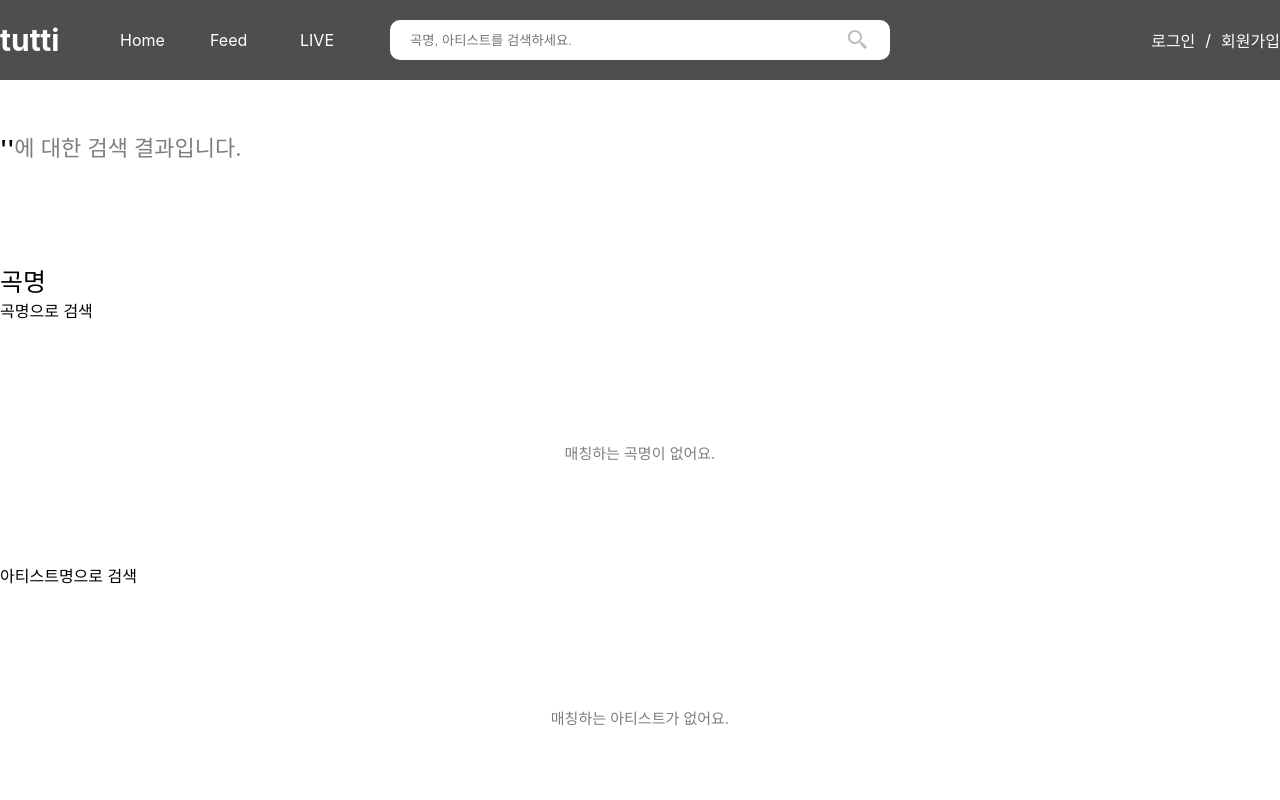
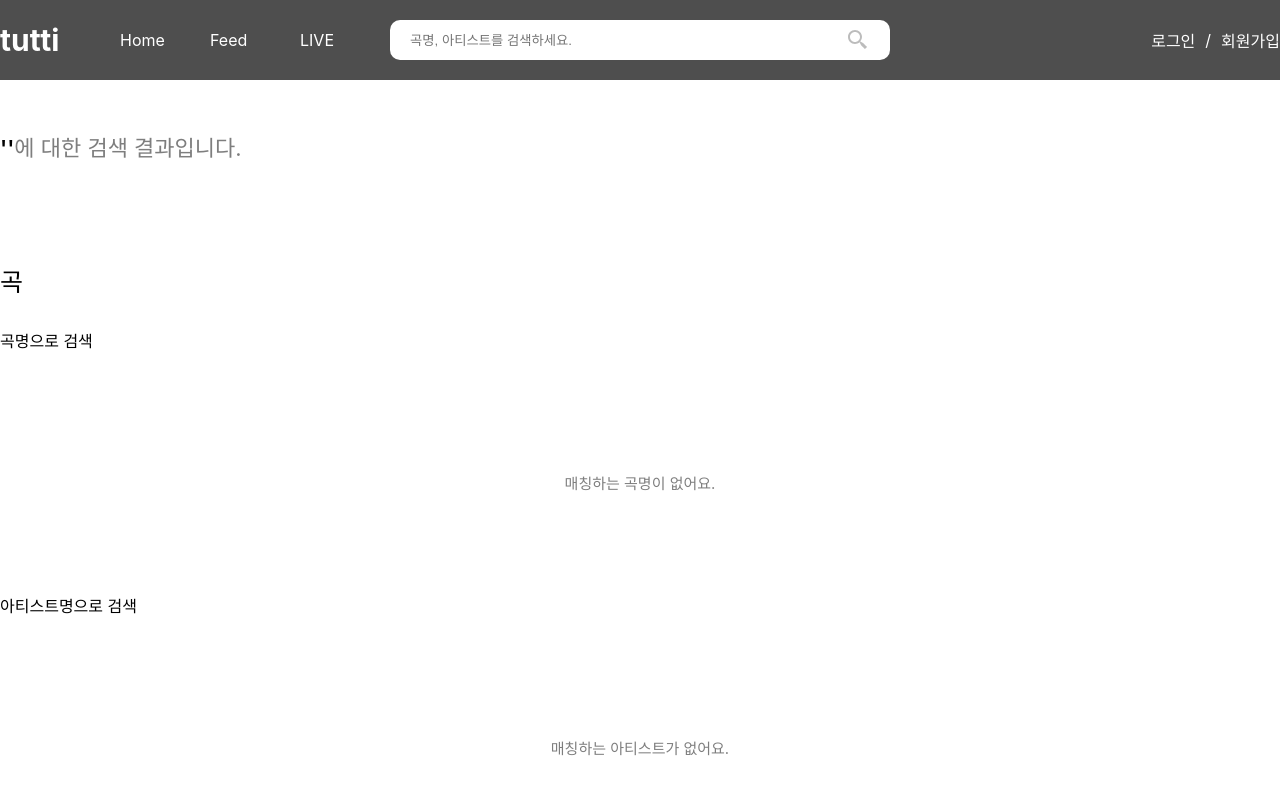
Before and after one commit to itsstacy/tuttimusicFE, a React (Create React App) app: page /search in a window 1280 px wide. Shown: the top 800 px of the page. Built offline with nearby package versions, Linux system fonts and the light colour scheme.

Commit message:
검색 결과 페이지에서 곡-곡명으로 검색 부분의 간격을 조금 주었습니다

```diff
--- a/src/pages/SearchResult.js
+++ b/src/pages/SearchResult.js
@@ -20,7 +20,7 @@ function SearchResult() {
         '{keyword}'</span>에 대한 검색 결과입니다.
       </p>
       <p className="result-name">
-        곡명
+        곡
       </p>
       <p className="result-sub-name">
         곡명으로 검색
--- a/src/styles/App.css
+++ b/src/styles/App.css
@@ -1633,12 +1633,15 @@
 .result-name {
   font-size: 25px;
   font-weight: 500;
+
+  margin: 30px 0px;
 }
 
 .result-sub-name {
   font-size: 16px;
   font-weight: 400;
   margin-bottom: 20px;
+
 }
 
 .result-none{
```
